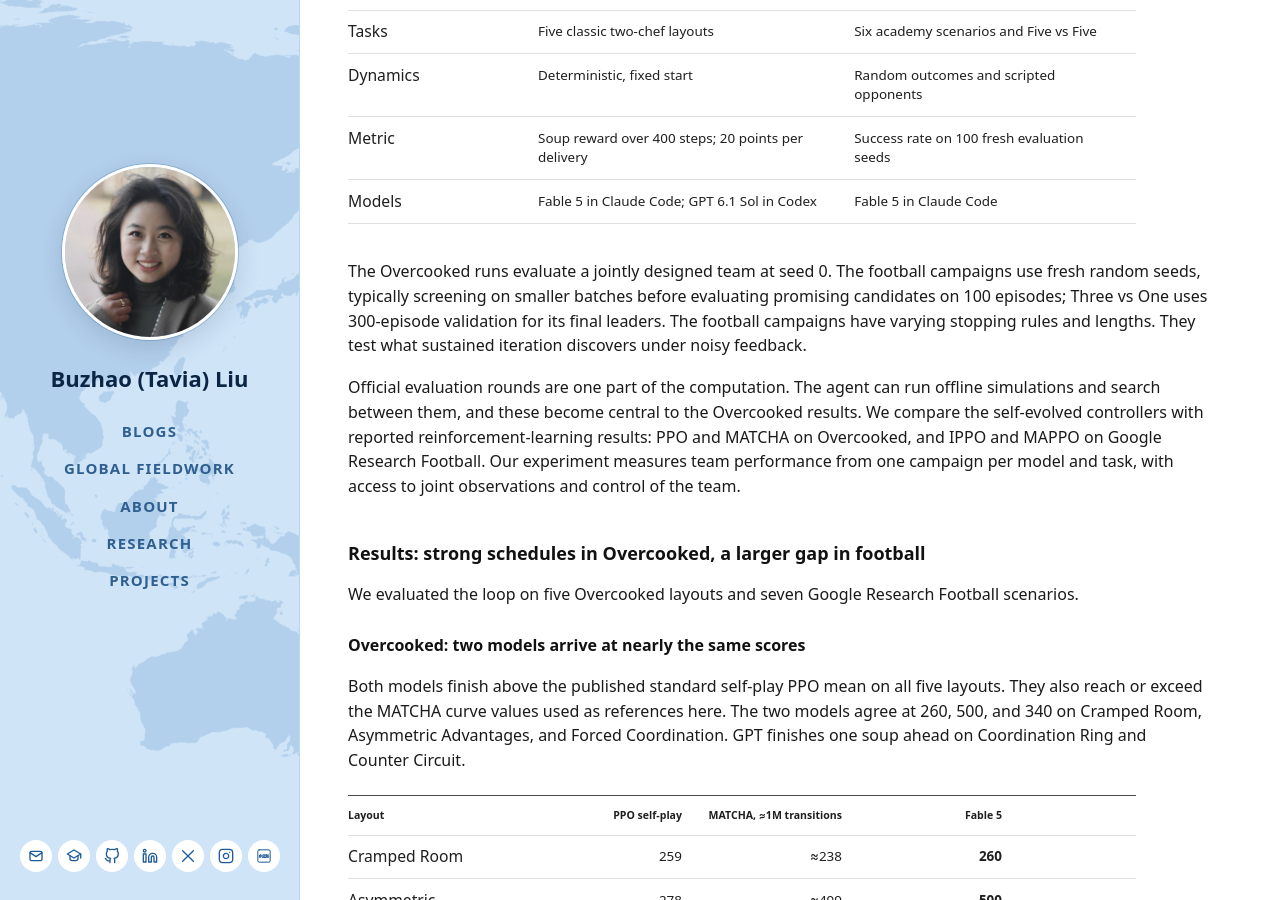
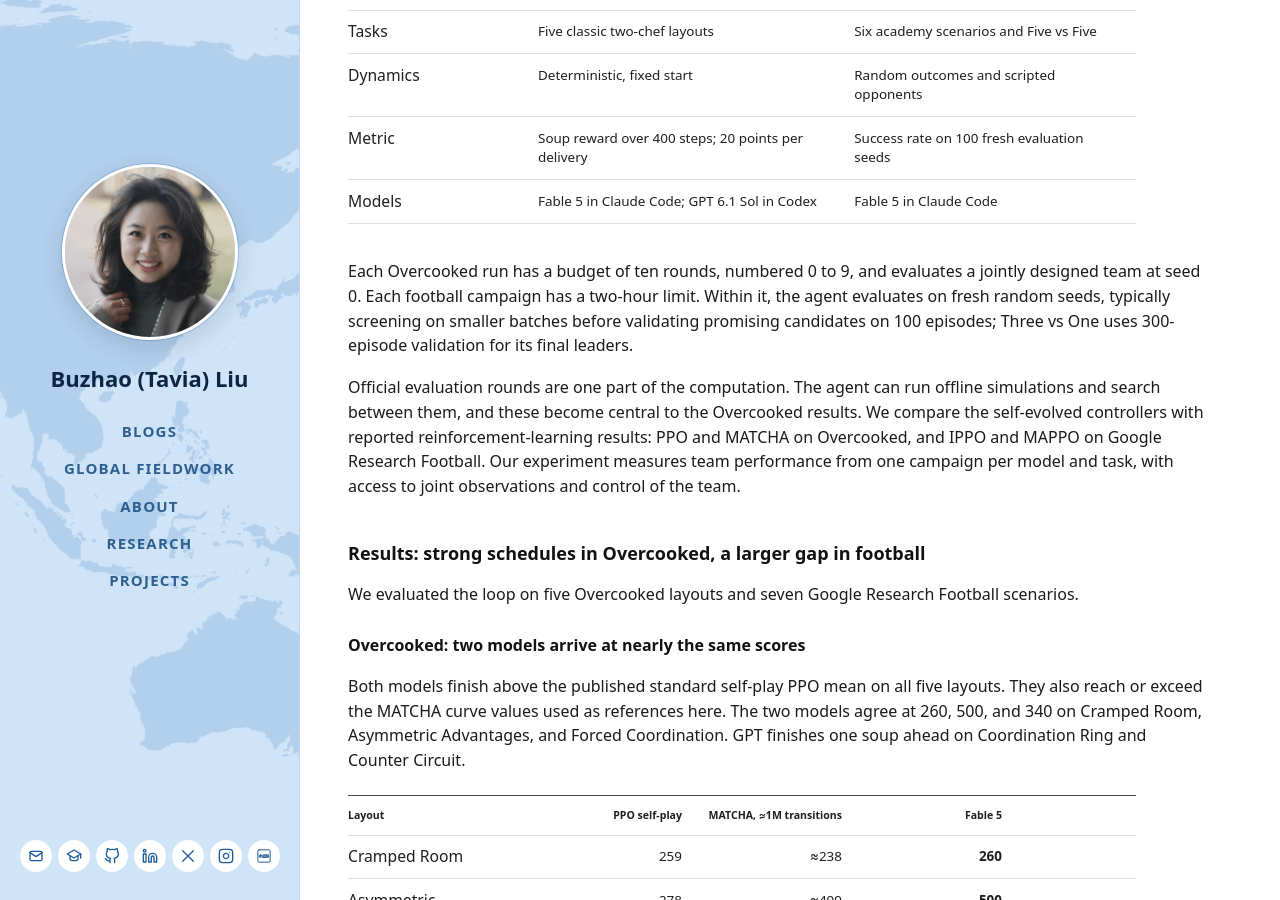
Before and after one commit to tavia-liu/tavia-liu.github.io, a Jekyll site: the page built from _posts/2026-10-31-self-improving-code-as-policies.md, in a window 1280 px wide and 900 px high, scrolled down 1816 px. Built offline with Jekyll 4.4.1, drawn with Linux system fonts in a browser that asks for light colours.

Commit message:
Benchmarks: state round and time budgets

```diff
--- a/_posts/2026-10-31-self-improving-code-as-policies.md
+++ b/_posts/2026-10-31-self-improving-code-as-policies.md
@@ -57,7 +57,7 @@ We use two existing benchmarks with different demands on coordination, [Overcook
 | Metric | Soup reward over 400 steps; 20 points per delivery | Success rate on 100 fresh evaluation seeds |
 | Models | Fable 5 in Claude Code; GPT 6.1 Sol in Codex | Fable 5 in Claude Code |
 
-The Overcooked runs evaluate a jointly designed team at seed 0. The football campaigns use fresh random seeds, typically screening on smaller batches before evaluating promising candidates on 100 episodes; Three vs One uses 300-episode validation for its final leaders. The football campaigns have varying stopping rules and lengths. They test what sustained iteration discovers under noisy feedback.
+Each Overcooked run has a budget of ten rounds, numbered 0 to 9, and evaluates a jointly designed team at seed 0. Each football campaign has a two-hour limit. Within it, the agent evaluates on fresh random seeds, typically screening on smaller batches before validating promising candidates on 100 episodes; Three vs One uses 300-episode validation for its final leaders.
 
 Official evaluation rounds are one part of the computation. The agent can run offline simulations and search between them, and these become central to the Overcooked results. We compare the self-evolved controllers with reported reinforcement-learning results: PPO and MATCHA on Overcooked, and IPPO and MAPPO on Google Research Football. Our experiment measures team performance from one campaign per model and task, with access to joint observations and control of the team.
 
```
